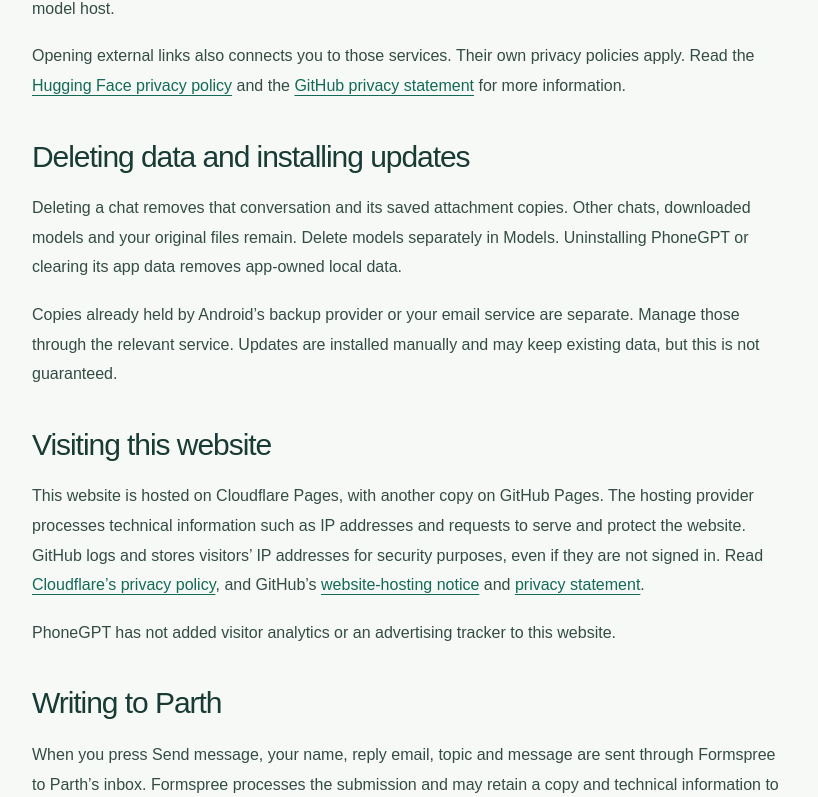
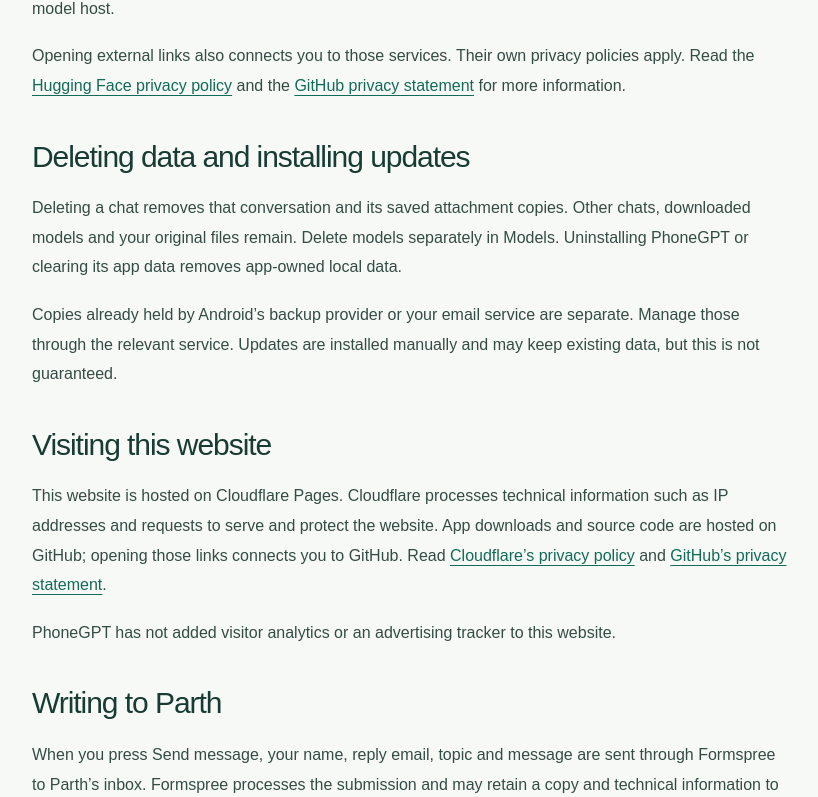
Before and after one commit to parth-verma7/phone-gpt-website, a Next.js app: page /phone-gpt-website/privacy in a window 1280 px wide. Shown: the part 1439-2236 px from the top of the page, without its empty margins (28-846 px from the left). Built offline with nearby package versions, Linux system fonts and the light colour scheme; no server answers.

Commit message:
Align hosting privacy notice and record successful automatic deployment

```diff
--- a/app/privacy/page.tsx
+++ b/app/privacy/page.tsx
@@ -2,13 +2,13 @@ import Link from 'next/link';
 import { PageIntro } from '@/components/PageIntro';
 import { pageMetadata } from '@/lib/seo';
 export const metadata=pageMetadata('Privacy','Understand how PhoneGPT handles your conversations, voice recordings, downloads, device backups and messages to Parth.','/privacy/');
-export default function Privacy(){return <><PageIntro eyebrow="YOUR INFORMATION" title="Privacy, explained plainly."><p>How your information is handled in the Android app and on this website. Last updated <time dateTime="2026-11-04">November 4, 2026</time>.</p></PageIntro><article className="section wrap prose">
+export default function Privacy(){return <><PageIntro eyebrow="YOUR INFORMATION" title="Privacy, explained plainly."><p>How your information is handled in the Android app and on this website. Last updated <time dateTime="2026-11-05">November 5, 2026</time>.</p></PageIntro><article className="section wrap prose">
 <section><h2>Your conversations and files</h2><p>PhoneGPT generates replies on your phone. Conversations, chat instructions, settings and downloaded models are saved in the app’s storage on your device. If you attach a text file, a copy is saved with that chat and read on your phone.</p><p>PhoneGPT does not upload your conversations to its own servers or use a remote analytics service. Separate chats do not share their history. There is no required account. PhoneGPT’s own cloud backup feature is not currently available.</p></section>
 <section><h2>Voice typing</h2><p>Voice typing asks for microphone permission. A downloaded voice model turns your speech into text on your phone. You can review the words before sending them as a message.</p><p>Recordings are temporary. The app tries to remove them after use, cancellation or an error. An interruption may leave a recording until a later cleanup. Deleting a file does not guarantee it cannot be recovered.</p></section>
 <section><h2>Android backups and device access</h2><p>Android backup is enabled for the current app. Depending on your phone, settings and backup provider, some app data may be backed up or restored. Check your device’s backup settings if you want to control this.</p><p>PhoneGPT relies on Android’s storage protection and does not add its own encryption. Keeping processing on your phone does not guarantee protection from every form of device access. Use a screen lock and consider who can access your phone and backups.</p></section>
 <section><h2>Downloads and external links</h2><p>Downloading a model connects your phone to services such as Hugging Face. These services receive your IP address and information about the file requested. Downloading a model does not send your chat to the model host.</p><p>Opening external links also connects you to those services. Their own privacy policies apply. Read the <a href="https://huggingface.co/privacy">Hugging Face privacy policy</a> and the <a href="https://docs.github.com/en/site-policy/privacy-policies/github-general-privacy-statement">GitHub privacy statement</a> for more information.</p></section>
 <section><h2>Deleting data and installing updates</h2><p>Deleting a chat removes that conversation and its saved attachment copies. Other chats, downloaded models and your original files remain. Delete models separately in Models. Uninstalling PhoneGPT or clearing its app data removes app-owned local data.</p><p>Copies already held by Android’s backup provider or your email service are separate. Manage those through the relevant service. Updates are installed manually and may keep existing data, but this is not guaranteed.</p></section>
-<section><h2>Visiting this website</h2><p>This website is hosted on Cloudflare Pages, with another copy on GitHub Pages. The hosting provider processes technical information such as IP addresses and requests to serve and protect the website. GitHub logs and stores visitors’ IP addresses for security purposes, even if they are not signed in. Read <a href="https://www.cloudflare.com/privacypolicy/">Cloudflare’s privacy policy</a>, and GitHub’s <a href="https://docs.github.com/en/pages/getting-started-with-github-pages/what-is-github-pages#data-collection">website-hosting notice</a> and <a href="https://docs.github.com/en/site-policy/privacy-policies/github-general-privacy-statement">privacy statement</a>.</p><p>PhoneGPT has not added visitor analytics or an advertising tracker to this website.</p></section>
+<section><h2>Visiting this website</h2><p>This website is hosted on Cloudflare Pages. Cloudflare processes technical information such as IP addresses and requests to serve and protect the website. App downloads and source code are hosted on GitHub; opening those links connects you to GitHub. Read <a href="https://www.cloudflare.com/privacypolicy/">Cloudflare’s privacy policy</a> and <a href="https://docs.github.com/en/site-policy/privacy-policies/github-general-privacy-statement">GitHub’s privacy statement</a>.</p><p>PhoneGPT has not added visitor analytics or an advertising tracker to this website.</p></section>
 <section><h2>Writing to Parth</h2><p>When you press Send message, your name, reply email, topic and message are sent through Formspree to Parth’s inbox. Formspree processes the submission and may retain a copy and technical information to deliver messages and help prevent spam. See <a href="https://formspree.io/legal/privacy-policy/">Formspree’s privacy policy</a>.</p><p>Parth uses what you share to read and respond to your message. The message may remain in Formspree and the recipient’s email service. Please do not include sensitive information or private chat content. Using this form does not upload your PhoneGPT conversations. Deleting a chat does not delete a message already sent through this form.</p></section>
 <section><h2>Questions or requests</h2><p>Use the <Link href="/contact/#say-hello">contact form</Link> for privacy questions or requests about a message you sent. Parth cannot access your local chats through PhoneGPT; use the app or Android settings to remove those.</p><p>This notice covers the current Android app and website. It will change if our services change. An iPhone app is not available yet. See the <Link href="/faq/">FAQ</Link> for current features and limits.</p></section>
 </article></>}
```
Also changed, not shown: 1 other file (tests, documents, lock files or other folders).
